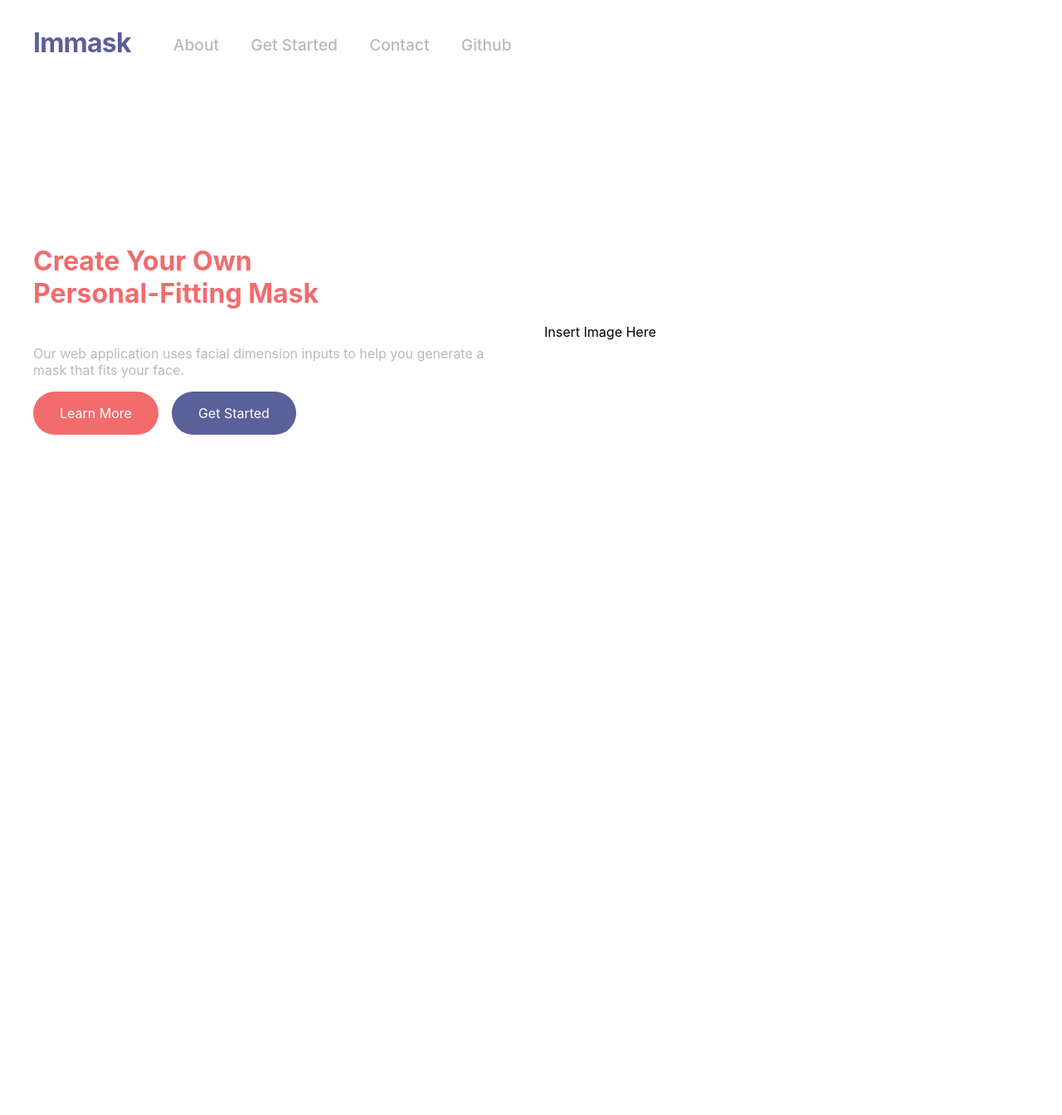
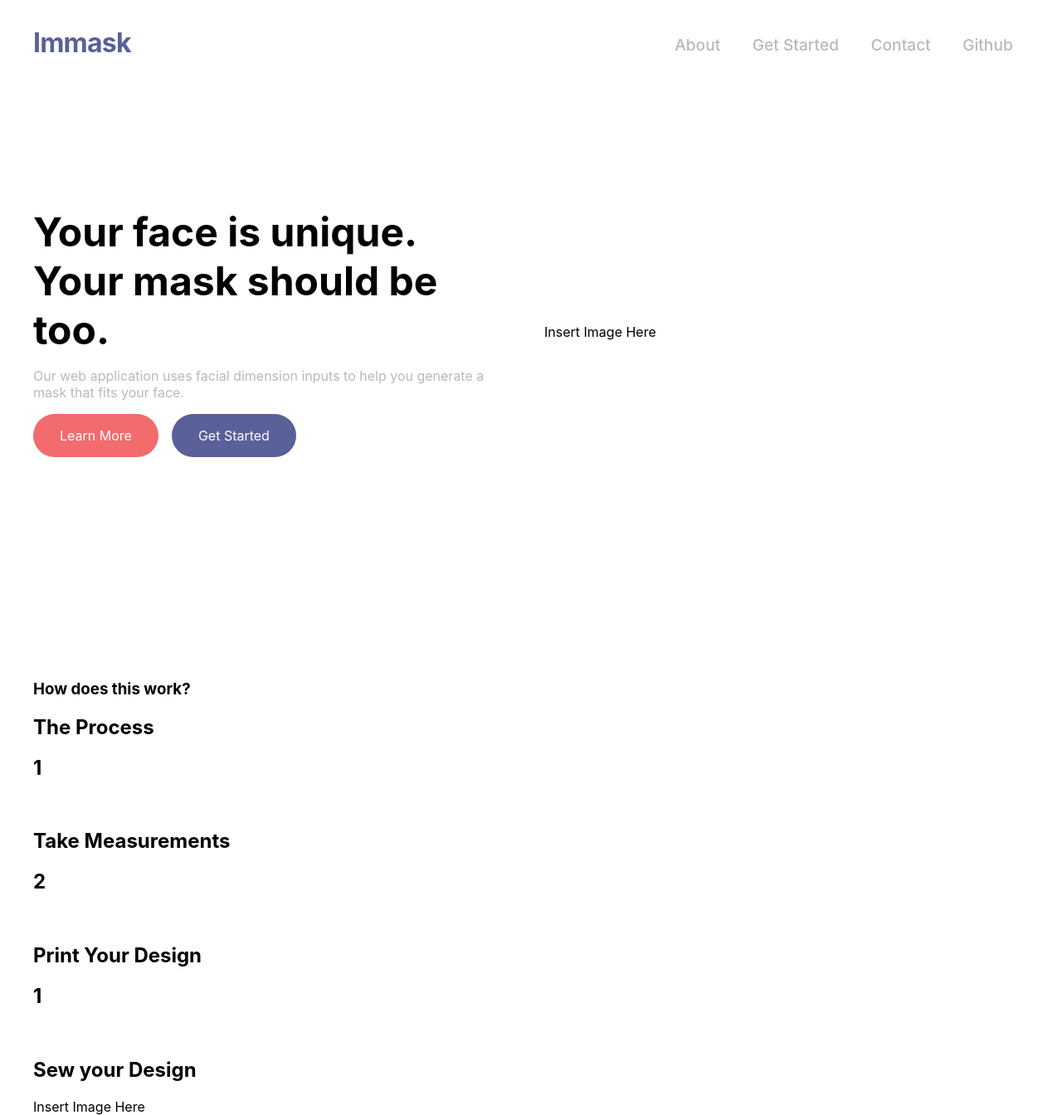
Before and after one commit to immask/immask.github.io, a Svelte app: page / in a window 1280 px wide. Shown: the whole page at 83% size. Before the commit the page ends 800 px from the top, so only its background shows below. Built offline with nearby package versions, Linux system fonts and the light colour scheme; a web font is replaced by a local one.

Commit message:
:construction: added sections skeleton

```diff
--- a/package.json
+++ b/package.json
@@ -10,10 +10,10 @@
     "@rollup/plugin-commonjs": "11.0.2",
     "@rollup/plugin-node-resolve": "^7.0.0",
     "rollup": "^1.20.0",
-    "rollup-plugin-livereload": "^1.0.0",
+    "rollup-plugin-livereload": "^1.3.0",
     "rollup-plugin-svelte": "^5.0.3",
     "rollup-plugin-terser": "^5.1.2",
-    "svelte": "^3.0.0"
+    "svelte": "^3.21.0"
   },
   "dependencies": {
     "sirv-cli": "^0.4.4"
--- a/src/App.svelte
+++ b/src/App.svelte
@@ -4,20 +4,64 @@
 		<div class="header"><a href="/"><h1>Immask</h1></a></div>
 		<div class="navbar">
 			<div class="navbar-link"><a href="/about">About</a></div>
-			<div class="navbar-link"><a href="/start">Get Started</a></div>
-			<div class="navbar-link"><a href="/about">Contact</a></div>
+			<div class="navbar-link"><a href="#start">Get Started</a></div>
+			<div class="navbar-link"><a href="#contact">Contact</a></div>
 			<div class="navbar-link"><a href="https://github.com/immask">Github</a></div>
 		</div>
 	</div>
 	<div class="content">
 		<section id="intro">
 			<div>
-				<h1>Create Your Own<br>Personal-Fitting Mask</h1>
+				<h1>Your face is unique.<br>Your mask should be too.</h1>
 				<p>Our web application uses facial dimension inputs to help you generate a mask that fits your face.</p>
 				<div><button>Learn More</button><button>Get Started</button></div>
 			</div>
 			<div>Insert Image Here</div>
 		</section>
+		<section id="information">
+			<div>
+				<h3>How does this work?</h3>
+				<h1>The Process</h1>
+			</div>
+			<div>
+				<div>
+					<div>
+						<h1>1</h1>
+						<img>
+					</div>
+					<div>
+						<h1>Take Measurements</h1>
+						<p></p>
+					</div>
+				</div>
+				<div>
+					<div>
+						<h1>2</h1>
+						<img>
+					</div>
+					<div>
+						<h1>Print Your Design</h1>
+						<p></p>
+					</div>
+				</div>
+				<div>
+					<div>
+						<h1>1</h1>
+						<img>
+					</div>
+					<div>
+						<h1>Sew your Design</h1>
+						<p></p>
+					</div>
+				</div>
+			</div>
+			<div>Insert Image Here</div>
+		</section>
+		<section id="about"></section>
+		<section id="start"></section>
+		<section id="gallery"></section>
+		<section id="questions"></section>
+		<section id="contact"></section>
 	</div>
 	<div class="footing">
 	</div>
@@ -46,6 +90,7 @@
 		display: flex;
 		flex-direction: row;
 		z-index: 2;
+		justify-content: space-between;
 	}
 
 	.header {
@@ -99,18 +144,21 @@
 		top: 0;
 	}
 
+	.content section {
+		max-width: 1200px;
+    margin: auto;
+	}
+
 	.content section#intro {
 		display: grid;
   	grid-template-columns: 1fr 1fr;
 		grid-column-gap: 2em;
-		max-width: 1200px;
-		margin: auto;
 		height: 100vh;
 	}
 
 	.content section#intro h1 {
-		color: rgb(242, 107, 109);
-		font-size: 2em;
+		font-size: 3em;
+		margin: 0;
 	}
 
 	.content section#intro p  {
@@ -122,6 +170,7 @@
 		border: none;
 		color: white;
 		padding: 1em 2em;
+		margin: auto;
 		margin-right: 1em;
 		cursor: pointer;
 	}
```
Also changed, not shown: 1 other file (tests, documents, lock files or other folders).
